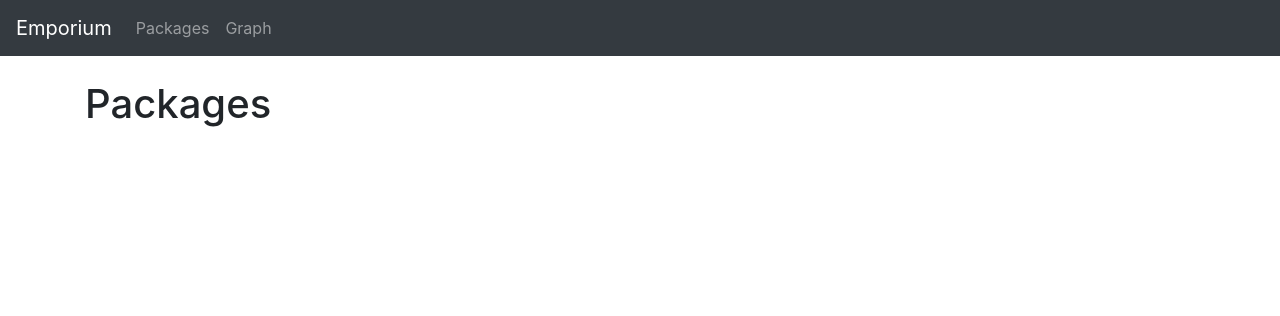
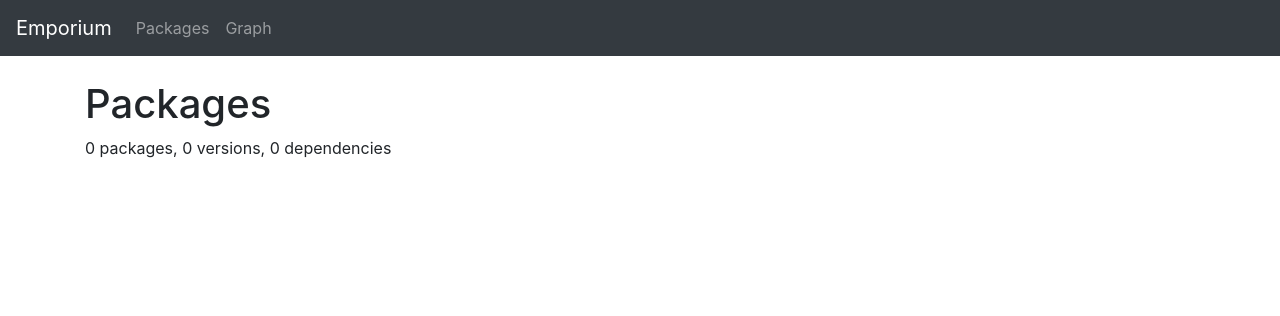
Before and after one commit to doismellburning/emporium, a Django app: page /packages/ in a window 1280 px wide. Shown: the top 316 px of the page. Run offline with Django 3.2, Linux system fonts and the light colour scheme; data that the repository does not hold is empty; some libraries are stand-ins or nearby versions.

Commit message:
Add some basic stats to the Package list

```diff
--- a/emporium/emporium/templates/emporium/package_list.html
+++ b/emporium/emporium/templates/emporium/package_list.html
@@ -2,6 +2,10 @@
 
 {% block content %}
 	<h1>Packages</h1>
+
+	<p>
+		{{ package_count }} packages, {{ packageversion_count }} versions, {{ dependency_count }} dependencies
+	</p>
 
 	{% if user.is_authenticated %}
 		<div class="row">
--- a/emporium/emporium/views.py
+++ b/emporium/emporium/views.py
@@ -28,6 +28,9 @@ class PackageListView(ListView):
     def get_context_data(self, **kwargs):
         context = super().get_context_data(**kwargs)
         context["add_package_form"] = PackageForm()
+        context["package_count"] = Package.objects.count()
+        context["packageversion_count"] = PackageVersion.objects.count()
+        context["dependency_count"] = Dependency.objects.count()
         return context
 
 
```
